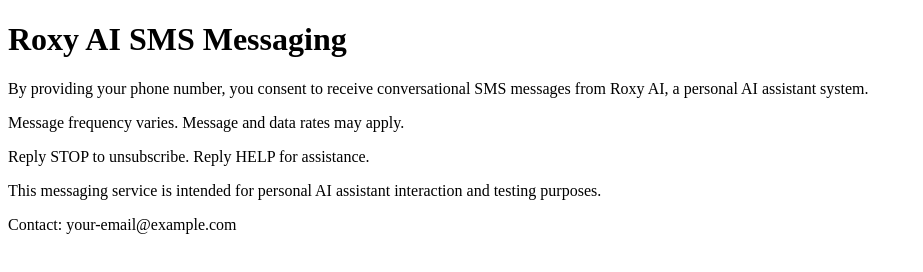
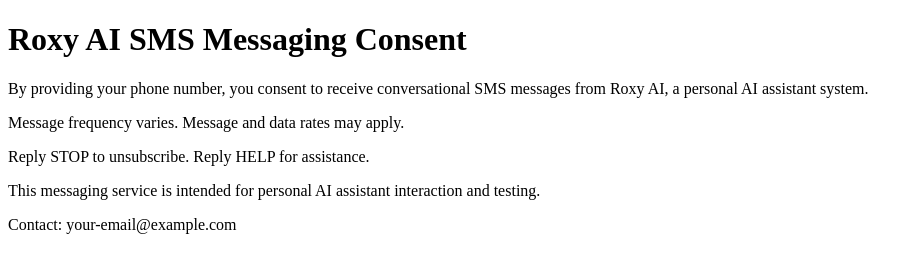
Before and after one commit to seymout/roxy_chat, a plain HTML site: page index.html in a window 1280 px wide. Shown: the whole page, without its empty margins (0-923 px from the left). Drawn offline with Linux system fonts and the light colour scheme.

Commit message:
Update index.html

```diff
--- a/index.html
+++ b/index.html
@@ -1,10 +1,10 @@
 <!DOCTYPE html>
 <html>
 <head>
-  <title>Roxy AI SMS Opt-In</title>
+  <title>Roxy AI SMS Messaging</title>
 </head>
 <body>
-  <h1>Roxy AI SMS Messaging</h1>
+  <h1>Roxy AI SMS Messaging Consent</h1>
 
   <p>
     By providing your phone number, you consent to receive conversational
@@ -23,12 +23,11 @@
 
   <p>
     This messaging service is intended for personal AI assistant interaction
-    and testing purposes.
+    and testing.
   </p>
 
   <p>
     Contact: your-email@example.com
   </p>
-
 </body>
 </html>
```
